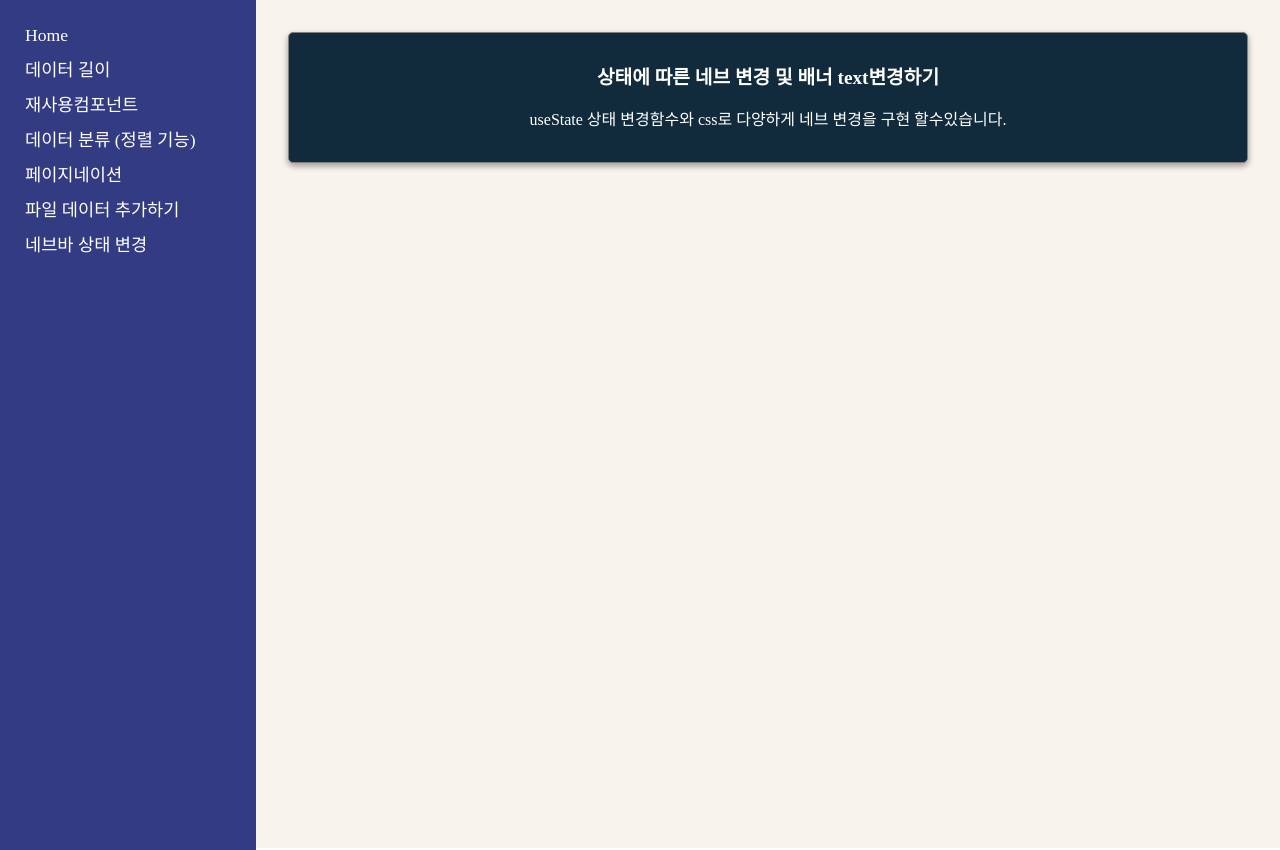
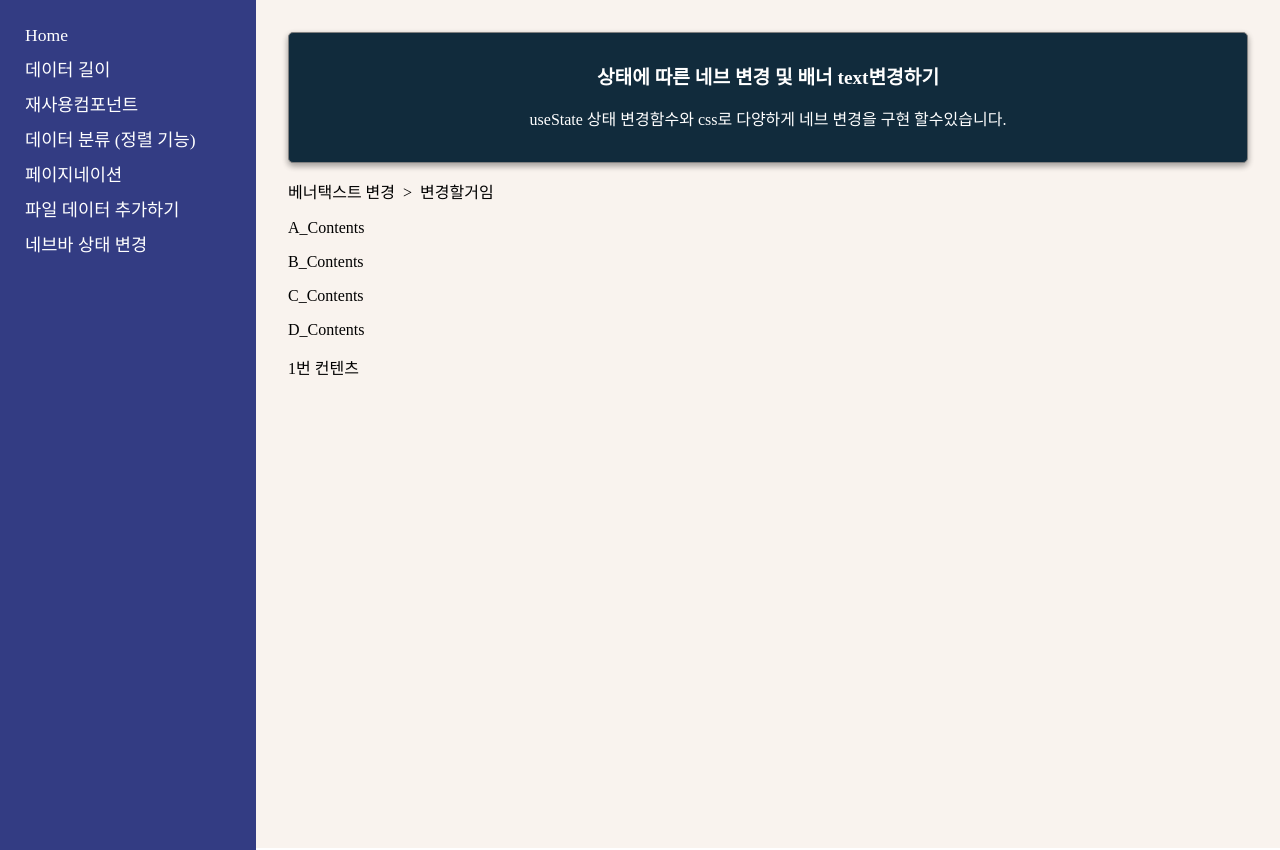
Before and after one commit to leejanghe/React_skill_Up, a React (Create React App) app in the folder myapp/: page /study6 in a window 1280 px wide. Built offline with nearby package versions, Linux system fonts and the light colour scheme.

Commit message:
html & 상태에 따른 컨텐츠 보여주기 done

```diff
--- a/myapp/src/components/changeNav/ChangeColorNav.js
+++ b/myapp/src/components/changeNav/ChangeColorNav.js
@@ -3,17 +3,53 @@ import AlarmText from '../../common/AlarmText'
 
 function ChangeColorNav() {
 
-    const[togle, setTogle]=useState('')
+    const[navNum, setNavNum]=useState(1)
 
     const text = [{
         h1:'상태에 따른 네브 변경 및 배너 text변경하기',
         p:'useState 상태 변경함수와 css로 다양하게 네브 변경을 구현 할수있습니다.'
     }]
 
+    const handleClickA = () => {
+        console.log('a클릭')
+        setNavNum(1)
+    }
+
+    const handleClickB = () => {
+        console.log('b클릭')
+        setNavNum(2)
+    }
+
+    const handleClickC = () => {
+        console.log('c클릭')
+        setNavNum(3)
+    }
+
+    const handleClickD = () => {
+        console.log('d클릭')
+        setNavNum(4)
+    }
+
     return (
-        <div>
+        <>
             <AlarmText text={text}/>
-        </div>
+            <div>
+            <p>베너택스트 변경 &nbsp;&gt;&nbsp; <span>변경할거임</span></p>
+            </div>
+
+            <div>
+                <p onClick={handleClickA}>A_Contents</p>
+                <p onClick={handleClickB}>B_Contents</p>
+                <p onClick={handleClickC}>C_Contents</p>
+                <p onClick={handleClickD}>D_Contents</p>
+            </div>
+            <div>
+                    {navNum === 1 ? '1번 컨텐츠' : ''}
+                    {navNum === 2 ? '2번 컨텐츠' : ''}
+                    {navNum === 3 ? '3번 컨텐츠' : ''}
+                    {navNum === 4 ? '4번 컨텐츠' : ''}
+            </div>
+        </>
     )
 }
 
```
